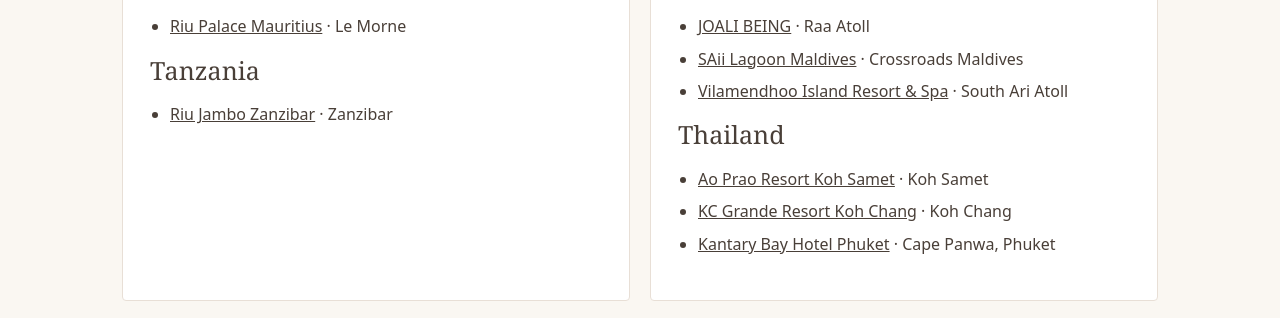
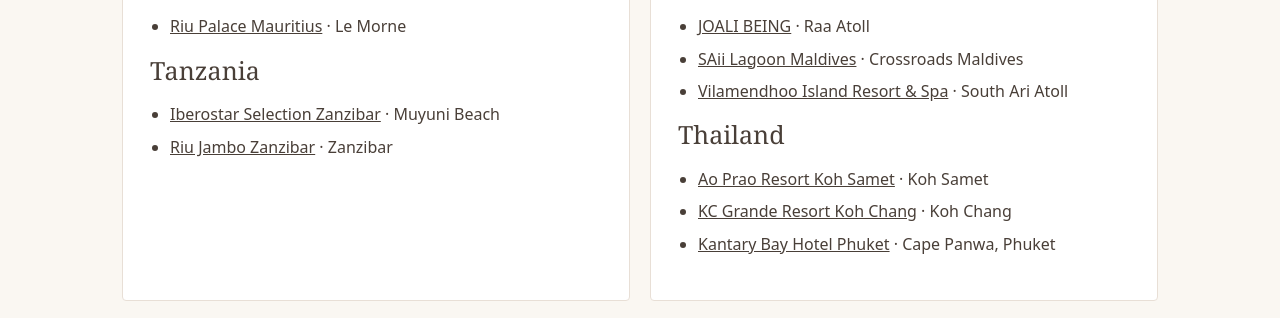
Before and after one commit to Dexy27/curated-hotel-hunter, a plain HTML site: page destinations.html in a window 1280 px wide. Shown: the part 417-735 px from the top of the page. Drawn offline with Linux system fonts and the light colour scheme.

Commit message:
Publish Iberostar Selection Zanzibar February offer
* Add Iberostar Selection Zanzibar flexible offer

* List Iberostar Selection Zanzibar under Tanzania

* Support offer-specific booking labels and instructions

* Use verified CJ resort link for Zanzibar offer

```diff
--- a/destinations.html
+++ b/destinations.html
@@ -10,6 +10,7 @@
       </ul>
       <h3>Tanzania</h3>
       <ul>
+        <li data-destination-offer="Iberostar Selection Zanzibar" hidden><a href="hotel-finds.html#iberostar-selection-zanzibar">Iberostar Selection Zanzibar</a> · Muyuni Beach</li>
         <li><a href="riu-jambo-zanzibar.html">Riu Jambo Zanzibar</a> · Zanzibar</li>
       </ul>
     </section>
--- a/hotel-deals.js
+++ b/hotel-deals.js
@@ -174,8 +174,10 @@ function makeDealCard(deal, status, onFeature = false, compact = false) {
     if (compact) link.className = "finds-offer-link";
     else if (hasDiscovery && !onFeature) link.className = "deal-booking-link";
     if (!onFeature || deal.affiliate === true) link.rel = "sponsored";
-    link.textContent = deal.affiliate === true || compact ? "View offer" : onFeature ? "Check availability →" : "View hotel →";
+    const defaultBookingLabel = deal.affiliate === true || compact ? "View offer" : onFeature ? "Check availability →" : "View hotel →";
+    link.textContent = deal.bookingLabel || defaultBookingLabel;
     card.append(link);
+    appendText(card, "p", deal.bookingNote, "small");
 
     if (typeof deal.bookingQr === "string") {
       const qrUrl = parseUrl(deal.bookingQr, window.location.origin);
--- a/hotel-deals.json
+++ b/hotel-deals.json
@@ -1,5 +1,37 @@
 {
   "deals": [
+    {
+      "title": "Iberostar Selection Zanzibar",
+      "location": "Muyuni Beach, Zanzibar, Tanzania",
+      "price": "€2,780 total for 2 adults · 7 nights",
+      "description": "11–18 February 2027 · Side Sea-View Junior Suite · All-inclusive · Flexible rate booked directly with Iberostar.",
+      "priceDetails": [
+        {
+          "lead": "€575 less than Booking.com’s displayed public flexible rate.",
+          "detail": "Booking.com showed €3,355 for the same room, dates and occupancy. This compares the displayed prices before adjusting for any local charges."
+        },
+        {
+          "lead": "Zanzibar infrastructure tax payable separately at the hotel.",
+          "detail": "Equivalent to US$5 per person per night (US$70 equivalent for two adults for seven nights), payable in Tanzanian shillings."
+        }
+      ],
+      "priceNote": "Prices checked on 20 November 2026. Rates, availability and terms may change. Submit flight details to Iberostar at least seven days before arrival to arrange the transfer.",
+      "highlights": [
+        "Free private round-trip Zanzibar airport transfer when booking direct",
+        "All-inclusive stay on Muyuni Beach"
+      ],
+      "bookingUrl": "https://www.jdoqocy.com/click-101924313-15539636?url=https%3A%2F%2Fwww.iberostar.com%2Fes%2Fhoteles%2Fzanzibar%2Fiberostar-selection-zanzibar%2F",
+      "bookingLabel": "Check availability",
+      "bookingNote": "Select 11–18 February 2027 for 2 adults on Iberostar’s website.",
+      "reviewStartOn": "2026-11-20",
+      "affiliate": true,
+      "noPrepayment": true,
+      "checkIn": "2027-02-11",
+      "checkOut": "2027-02-18",
+      "cancellationCutoff": "2027-02-08",
+      "lastVerified": "2026-11-20",
+      "destination": "Tanzania"
+    },
     {
       "title": "JOALI BEING",
       "location": "Raa Atoll, Maldives",
```
